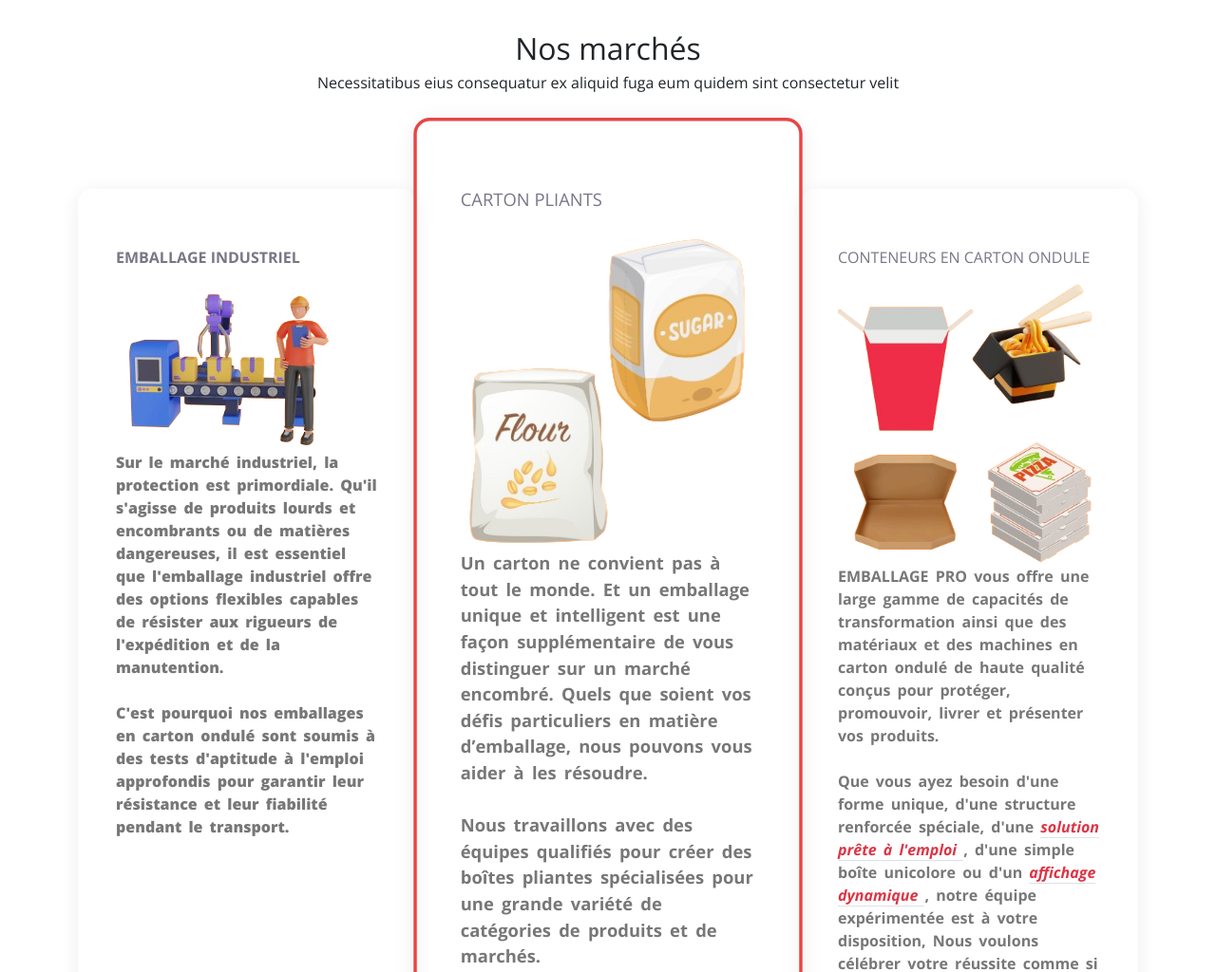
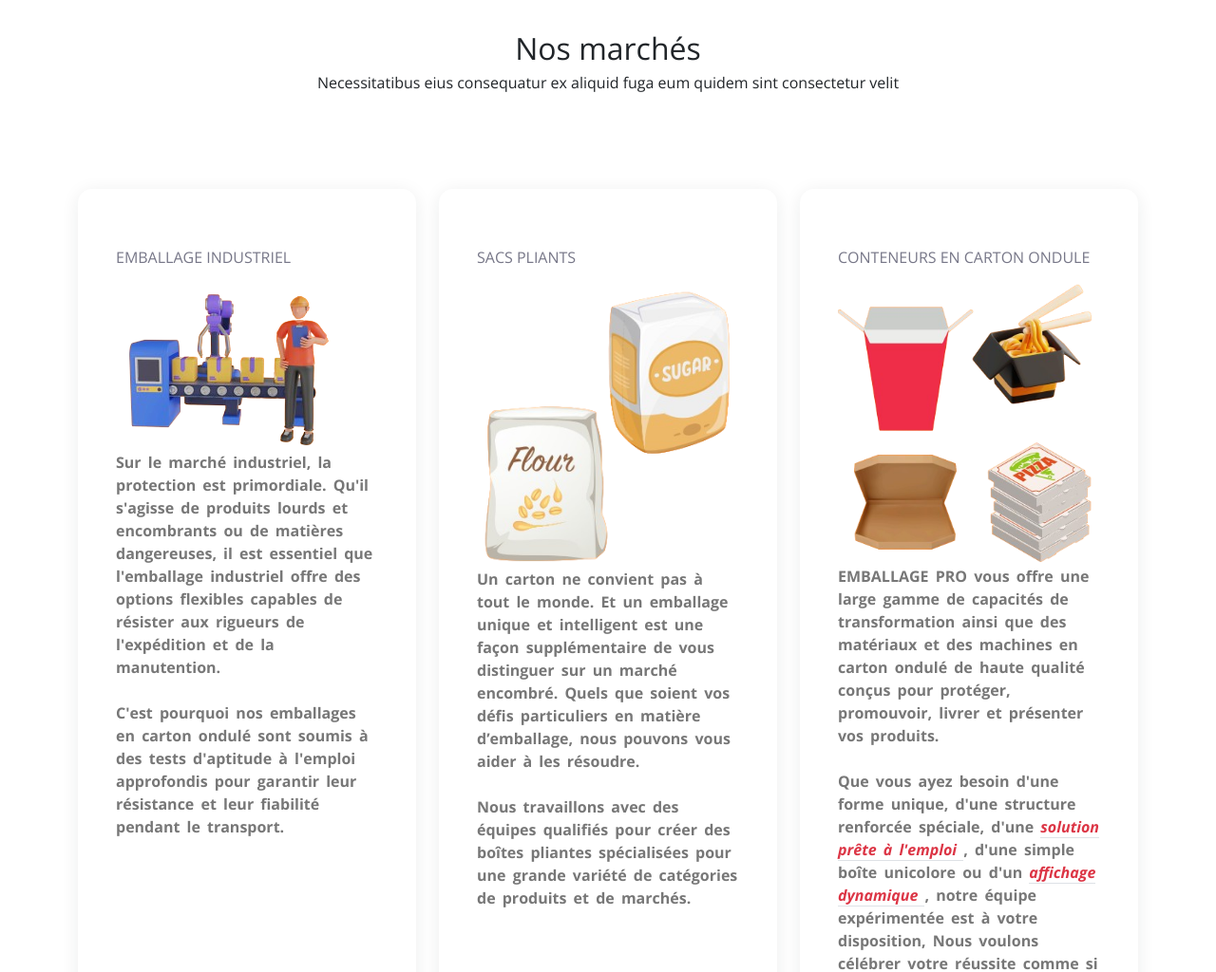
Before and after one commit to raoufffffff/embalage-pro, a plain HTML site: page index.html in a window 1280 px wide. Shown: the part 4220-5244 px from the top of the page at 95% size. Drawn offline with nearby package versions, Linux system fonts and the light colour scheme.

Commit message:
update user.model

```diff
--- a/assets/css/main.css
+++ b/assets/css/main.css
@@ -1318,6 +1318,18 @@ section,
   height: 100%;
   position: relative;
   border-radius: 15px;
+  transition: all 1s;
+}
+
+.pricing .pricing-item:hover{
+  z-index: 10;
+  border: 3px solid var(--accent-color);
+}
+
+@media (min-width: 992px) {
+  .pricing .pricing-item:hover {
+    transform: scale(1.15);
+  }
 }
 
 .pricing h3 {
--- a/index.html
+++ b/index.html
@@ -460,9 +460,9 @@
       <div class="container" data-aos="zoom-in" data-aos-delay="100">
 
         <div class="row g-4">
-
+          <!-- featured lh-base  fw-bolder-->
           <div class="col-lg-4">
-            <div class="pricing-item lh-base fw-bolder">
+            <div class="pricing-item  ">
               <p style="color: #778;">EMBALLAGE INDUSTRIEL</p>
               <div class="">
                 <img class="img-fluid" src="assets/img/logo/nos_-removebg-preview.png" alt="img">
@@ -484,8 +484,8 @@
           </div><!-- End Pricing Item -->
 
           <div class="col-lg-4">
-            <div class="pricing-item featured  ">
-              <p style="color: #778;">CARTON PLIANTS</p>
+            <div class="pricing-item   ">
+              <p style="color: #778;">SACS PLIANTS</p>
               <div class=''>
                 <img class="img-fluid" src="assets/img/logo/CARTON_PLIANTS-removebg-preview.png" alt="">
               </div>
@@ -591,7 +591,7 @@
       <!-- Section Title -->
       <div class="container section-title" data-aos="fade-up">
         <p class="fs-2">Notre politique</p>
-        <p class="text-capitalize fs-2 fw-bolder">Emballage pro accompagne, ses clients dans le Développement de leur
+        <p class="text-capitalize fs-5  ">Emballage pro accompagne, ses clients dans le Développement de leur
           stratégie packaging et de la fabrication des emballages, de la conception de la maquette a la livraison du
           produit sur site.</p>
       </div><!-- End Section Title -->
```
